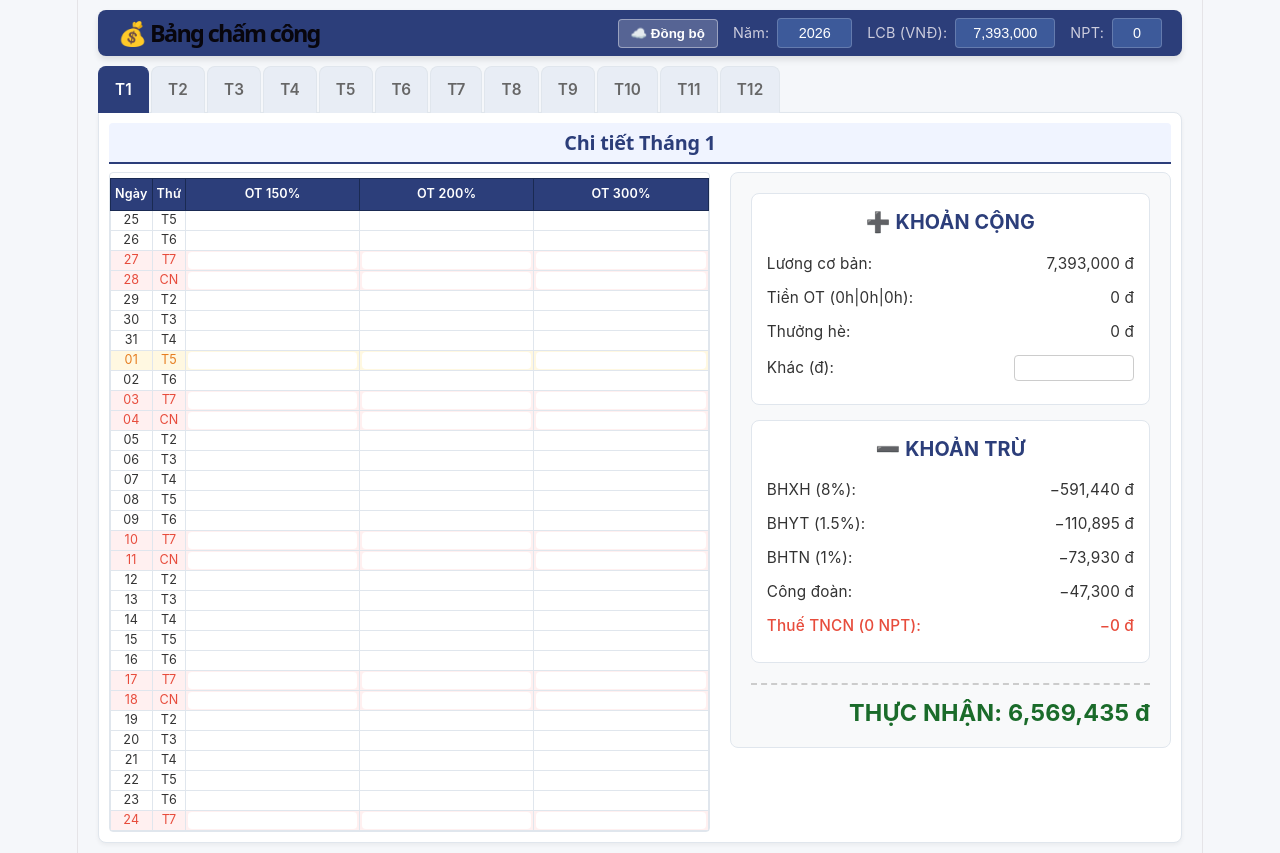
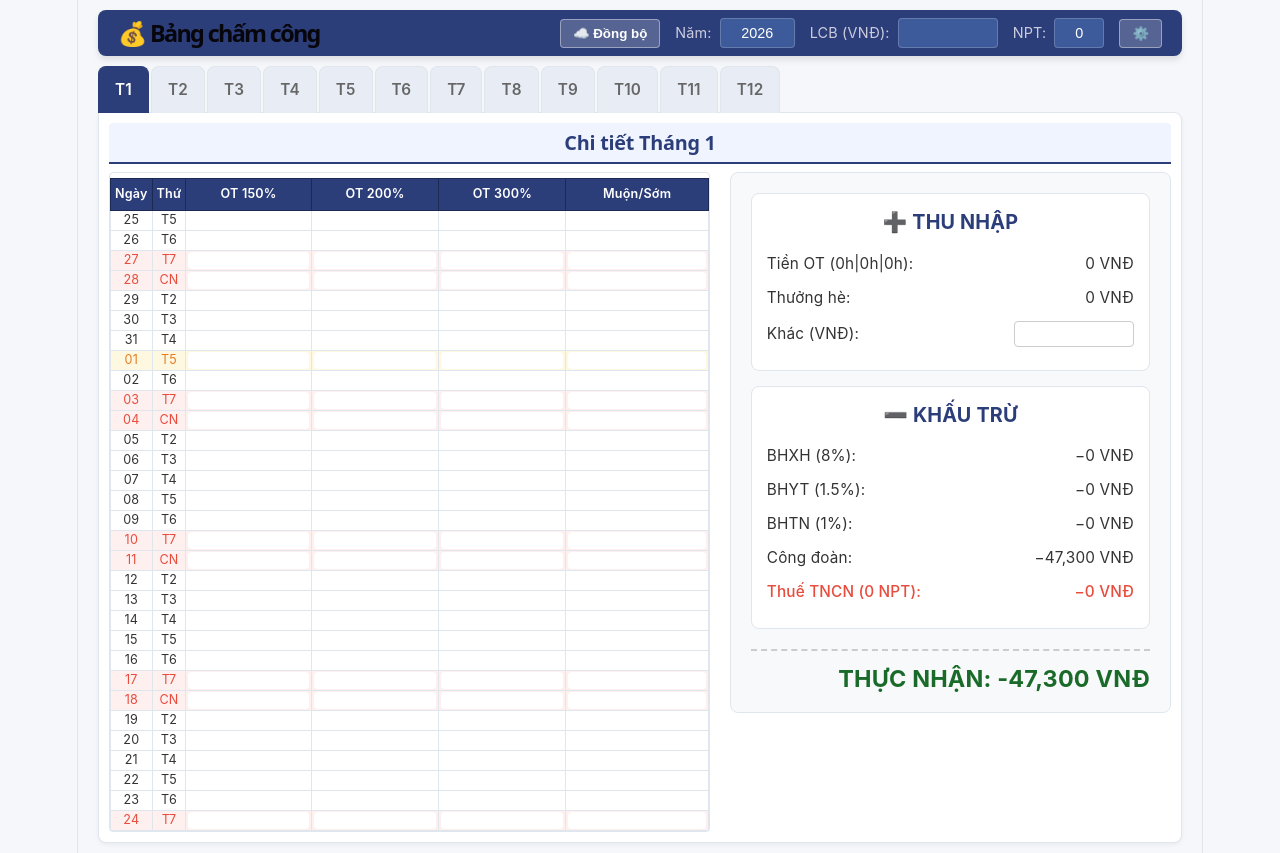
Before and after one commit to NDCLI/chamcong, a React (Vite) app: page / in a window 1280 px wide. Built offline with nearby package versions, Linux system fonts and the light colour scheme.

Commit message:
feat: update UI, add settings modal, late hours deduction and default LCB 0

```diff
--- a/src/App.tsx
+++ b/src/App.tsx
@@ -4,12 +4,20 @@ import { calc, fmt, pf, datesOfMonth, defaultConfig, isHoliday } from './logic'
 import { syncToCloud, syncFromCloud } from './firebaseSync'
 
 interface MonthOTData {
-  [dateIso: string]: [number, number, number]; // [150, 200, 300]
+  [dateIso: string]: number[]; // [150, 200, 300, late]
 }
 
 interface MonthData {
   other: number;
   ot: MonthOTData;
+}
+
+interface AppSettings {
+  bhxh_pct: number;
+  bhyt_pct: number;
+  bhtn_pct: number;
+  cong_doan: number;
+  other_deduction: number;
 }
 
 interface AppData {
@@ -18,6 +26,7 @@ interface AppData {
   lcb: number;
   dependents: number;
   months: Record<string, MonthData>;
+  settings?: AppSettings;
 }
 
 const WEEKDAYS = ["CN", "T2", "T3", "T4", "T5", "T6", "T7"];
@@ -93,9 +102,16 @@ function App() {
     const initData: AppData = {
       profile_name: "Mặc định",
       year: new Date().getFullYear(),
-      lcb: 7393000,
+      lcb: 0,
       dependents: 0,
-      months: {}
+      months: {},
+      settings: {
+        bhxh_pct: 8,
+        bhyt_pct: 1.5,
+        bhtn_pct: 1,
+        cong_doan: 47300,
+        other_deduction: 0
+      }
     };
     for (let m = 1; m <= 12; m++) {
       initData.months[m] = { other: 0, ot: {} };
@@ -104,6 +120,7 @@ function App() {
   });
 
   const [showSyncModal, setShowSyncModal] = useState(false);
+  const [showSettingsModal, setShowSettingsModal] = useState(false);
   const [syncCode, setSyncCode] = useState(() => localStorage.getItem('salary_sync_code') || '');
   const [syncStatus, setSyncStatus] = useState('');
 
@@ -116,11 +133,21 @@ function App() {
     setData(prev => ({ ...prev, ...updates }));
   };
 
+  const updateSettings = (updates: Partial<AppSettings>) => {
+    setData(prev => ({
+      ...prev,
+      settings: {
+        ...(prev.settings || { bhxh_pct: 8, bhyt_pct: 1.5, bhtn_pct: 1, cong_doan: 47300, other_deduction: 0 }),
+        ...updates
+      }
+    }));
+  };
+
   const updateMonthOT = (month: number, dateIso: string, otIndex: number, value: string) => {
     setData(prev => {
       const monthData = prev.months[month] || { other: 0, ot: {} };
-      const currentOT = monthData.ot[dateIso] || [0, 0, 0];
-      const newOT = [...currentOT] as [number, number, number];
+      const currentOT = monthData.ot[dateIso] || [0, 0, 0, 0];
+      const newOT = [...currentOT];
       newOT[otIndex] = pf(value);
 
       return {
@@ -182,17 +209,36 @@ function App() {
     const dates = datesOfMonth(data.year, month);
     const mData = data.months[month] || { other: 0, ot: {} };
 
-    let h150 = 0, h200 = 0, h300 = 0;
+    let h150 = 0, h200 = 0, h300 = 0, hLate = 0;
     // Only sum OT for dates that are actually in this month's range
     dates.forEach(d => {
       const dateIso = d.toISOString().split('T')[0];
-      const ot = mData.ot[dateIso] || [0, 0, 0];
+      const ot = mData.ot[dateIso] || [0, 0, 0, 0];
       h150 += ot[0] || 0;
       h200 += ot[1] || 0;
       h300 += ot[2] || 0;
+      hLate += ot[3] || 0;
     });
 
-    const s = calc(data.lcb, h150, h200, h300, mData.other, month, data.dependents);
+    const currentSettings = data.settings || {
+      bhxh_pct: 8,
+      bhyt_pct: 1.5,
+      bhtn_pct: 1,
+      cong_doan: 47300,
+      other_deduction: 0
+    };
+
+    const customConfig = { ...defaultConfig };
+    customConfig.rates = {
+      ...customConfig.rates,
+      bhxh: currentSettings.bhxh_pct / 100,
+      bhyt: currentSettings.bhyt_pct / 100,
+      bhtn: currentSettings.bhtn_pct / 100,
+      cong_doan: currentSettings.cong_doan,
+      other_deduction: currentSettings.other_deduction
+    };
+
+    const s = calc(data.lcb, h150, h200, h300, mData.other, hLate, month, data.dependents, customConfig);
     const todayIso = new Date().toISOString().split('T')[0];
 
     return (
@@ -211,6 +257,7 @@ function App() {
                   <th>OT 150%</th>
                   <th>OT 200%</th>
                   <th>OT 300%</th>
+                  <th>Muộn/Sớm</th>
                 </tr>
               </thead>
               <tbody>
@@ -218,7 +265,7 @@ function App() {
                   const dateIso = d.toISOString().split('T')[0];
                   const dStr = String(d.getDate()).padStart(2, '0');
                   const wd = WEEKDAYS[d.getDay()];
-                  const ot = mData.ot[dateIso] || [0, 0, 0];
+                  const ot = mData.ot[dateIso] || [0, 0, 0, 0];
 
                   const isHol = isHoliday(d, defaultConfig.holidays);
                   const isWe = d.getDay() === 0 || d.getDay() === 6;
@@ -251,6 +298,12 @@ function App() {
                           onChange={val => updateMonthOT(month, dateIso, 2, val)}
                         />
                       </td>
+                      <td className="editable-cell">
+                        <EditableCell
+                          value={ot[3]}
+                          onChange={val => updateMonthOT(month, dateIso, 3, val)}
+                        />
+                      </td>
                     </tr>
                   )
                 })}
@@ -261,12 +314,11 @@ function App() {
           <div className="breakdown-container">
             <div className="breakdown-cards">
               <div className="breakdown-card additions">
-                <h3>➕ KHOẢN CỘNG</h3>
-                <div className="bd-row"><span>Lương cơ bản:</span> <span>{fmt(data.lcb)} đ</span></div>
-                <div className="bd-row"><span>Tiền OT ({h150}h|{h200}h|{h300}h):</span> <span>{fmt(s.ovt)} đ</span></div>
-                <div className="bd-row"><span>Thưởng hè:</span> <span>{fmt(s.the)} đ</span></div>
+                <h3>➕ THU NHẬP</h3>
+                <div className="bd-row"><span>Tiền OT ({h150}h|{h200}h|{h300}h):</span> <span>{fmt(s.ovt)} VNĐ</span></div>
+                <div className="bd-row"><span>Thưởng hè:</span> <span>{fmt(s.the)} VNĐ</span></div>
                 <div className="bd-row" style={{ marginTop: '10px' }}>
-                  <span>Khác (đ):</span>
+                  <span>Khác (VNĐ):</span>
                   <EditableCurrency
                     value={mData.other}
                     onChange={val => updateMonthOther(month, val)}
@@ -276,17 +328,19 @@ function App() {
               </div>
 
               <div className="breakdown-card deductions">
-                <h3>➖ KHOẢN TRỪ</h3>
-                <div className="bd-row"><span>BHXH (8%):</span> <span>−{fmt(s.bhxh)} đ</span></div>
-                <div className="bd-row"><span>BHYT (1.5%):</span> <span>−{fmt(s.bhyt)} đ</span></div>
-                <div className="bd-row"><span>BHTN (1%):</span> <span>−{fmt(s.bhtn)} đ</span></div>
-                <div className="bd-row"><span>Công đoàn:</span> <span>−{fmt(s.cd)} đ</span></div>
-                <div className="bd-row pit"><span>Thuế TNCN ({data.dependents} NPT):</span> <span>−{fmt(s.pit)} đ</span></div>
+                <h3>➖ KHẤU TRỪ</h3>
+                <div className="bd-row"><span>BHXH ({currentSettings.bhxh_pct}%):</span> <span>−{fmt(s.bhxh)} VNĐ</span></div>
+                <div className="bd-row"><span>BHYT ({currentSettings.bhyt_pct}%):</span> <span>−{fmt(s.bhyt)} VNĐ</span></div>
+                <div className="bd-row"><span>BHTN ({currentSettings.bhtn_pct}%):</span> <span>−{fmt(s.bhtn)} VNĐ</span></div>
+                <div className="bd-row"><span>Công đoàn:</span> <span>−{fmt(s.cd)} VNĐ</span></div>
+                {s.late_deduction > 0 && <div className="bd-row"><span>Đi muộn/về sớm ({hLate}h):</span> <span>−{fmt(s.late_deduction)} VNĐ</span></div>}
+                {s.other_deduction > 0 && <div className="bd-row"><span>Trừ khác:</span> <span>−{fmt(s.other_deduction)} VNĐ</span></div>}
+                <div className="bd-row pit"><span>Thuế TNCN ({data.dependents} NPT):</span> <span>−{fmt(s.pit)} VNĐ</span></div>
               </div>
             </div>
 
             <div className="net-salary">
-              THỰC NHẬN: {fmt(s.net)} đ
+              THỰC NHẬN: {fmt(s.net)} VNĐ
             </div>
           </div>
         </div>
@@ -327,6 +381,7 @@ function App() {
               style={{ width: '50px', textAlign: 'center' }}
             />
           </div>
+          <button className="sync-btn" title="Cài đặt" onClick={() => setShowSettingsModal(true)}>⚙️</button>
         </div>
       </header>
 
@@ -372,6 +427,68 @@ function App() {
           </div>
         </div>
       )}
+
+      {showSettingsModal && (
+        <div className="modal-overlay">
+          <div className="modal-content">
+            <h2>⚙️ Cài đặt</h2>
+
+            <div className="form-group">
+              <label>BHXH (%):</label>
+              <input
+                type="number"
+                step="0.1"
+                value={data.settings?.bhxh_pct ?? 8}
+                onChange={e => updateSettings({ bhxh_pct: Number(e.target.value) })}
+              />
+            </div>
+
+            <div className="form-group">
+              <label>BHYT (%):</label>
+              <input
+                type="number"
+                step="0.1"
+                value={data.settings?.bhyt_pct ?? 1.5}
+                onChange={e => updateSettings({ bhyt_pct: Number(e.target.value) })}
+              />
+            </div>
+
+            <div className="form-group">
+              <label>BHTN (%):</label>
+              <input
+                type="number"
+                step="0.1"
+                value={data.settings?.bhtn_pct ?? 1}
+                onChange={e => updateSettings({ bhtn_pct: Number(e.target.value) })}
+              />
+            </div>
+
+            <div className="form-group">
+              <label>Công đoàn (VNĐ):</label>
+              <EditableCurrency
+                value={data.settings?.cong_doan ?? 47300}
+                onChange={val => updateSettings({ cong_doan: val })}
+                className="other-input"
+                style={{ width: '100%', textAlign: 'left' }}
+              />
+            </div>
+
+            <div className="form-group">
+              <label>Khoản trừ khác (VNĐ):</label>
+              <EditableCurrency
+                value={data.settings?.other_deduction ?? 0}
+                onChange={val => updateSettings({ other_deduction: val })}
+                className="other-input"
+                style={{ width: '100%', textAlign: 'left' }}
+              />
+            </div>
+
+            <div className="modal-actions">
+              <button className="btn btn-primary" onClick={() => setShowSettingsModal(false)} style={{ marginLeft: 'auto' }}>Xong</button>
+            </div>
+          </div>
+        </div>
+      )}
     </div>
   )
 }
--- a/src/logic.ts
+++ b/src/logic.ts
@@ -5,6 +5,7 @@ export interface RatesConfig {
   thuong_he: number;
   cong_doan: number;
   gio_chuan: number;
+  other_deduction?: number;
 }
 
 export interface PitRate {
@@ -137,6 +138,8 @@ export interface CalculationResult {
   ovt: number;
   the: number;
   other: number;
+  other_deduction: number;
+  late_deduction: number;
   total_income: number;
   taxable_income: number;
   pit: number;
@@ -149,6 +152,7 @@ export function calc(
   h200: number,
   h300: number,
   other: number,
+  hLate: number,
   mon: number,
   dependents: number = 0,
   config: Config = defaultConfig
@@ -158,7 +162,9 @@ export function calc(
   const bhyt = Math.floor(lcb * r.bhyt);
   const bhtn = Math.floor(lcb * r.bhtn);
   const cd = r.cong_doan;
-  const tong_bh = bhxh + bhyt + bhtn + cd;
+  const other_deduction = r.other_deduction || 0;
+  const late_deduction = Math.round((lcb / r.gio_chuan) * hLate);
+  const tong_bh = bhxh + bhyt + bhtn + cd + other_deduction + late_deduction;
 
   const ovt = Math.round((lcb / r.gio_chuan) * (h150 * 1.5 + h200 * 2 + h300 * 3));
   const the = [5, 6, 7, 8].includes(mon) ? lcb * r.thuong_he : 0;
@@ -175,6 +181,8 @@ export function calc(
     bhyt,
     bhtn,
     cd,
+    other_deduction,
+    late_deduction,
     tong: tong_bh,
     ovt,
     the,
```
